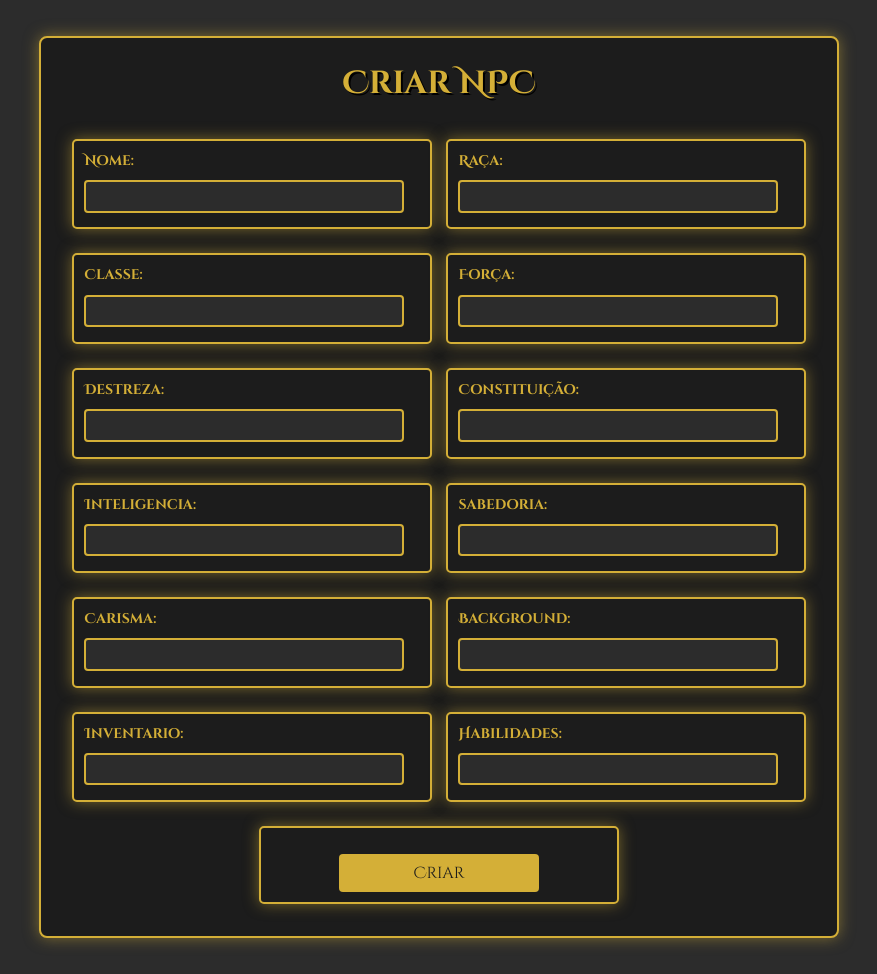
After one commit to lajotavermelha/sysrpg, a Flask app: a page that uses templates/npc.html in a window 1280 px wide. The commit adds this page. Shown: the whole page, without its empty margins (201-1078 px from the left). Run offline with Flask 3, Linux system fonts and the light colour scheme.

Commit message:
criação de  itens

```diff
--- a/main.py
+++ b/main.py
@@ -14,6 +14,7 @@ login_manager.login_view = 'login'
 
 @login_manager.user_loader
 def load_user(user_id):
+    """Load a user by their user_id."""
     return User.query.get(int(user_id))
 
 if __name__ == '__main__':
--- a/routes.py
+++ b/routes.py
@@ -3,6 +3,10 @@ from main import app, db
 from models import *
 from werkzeug.security import check_password_hash, generate_password_hash
 from flask_login import login_user, login_required, logout_user, current_user
+
+@app.route('/')
+def barra():
+    return redirect(url_for('login'))
 
 @app.route('/index')
 @login_required
@@ -15,6 +19,17 @@ def registerPage():
 @app.route('/criarpersonagem')
 def criarpersonagemPage():
     return render_template('criarpersonagem.html')
+
+@app.route('/criarsessão')
+def criarsessãoPage():
+    return render_template('criarsessão.html')
+@app.route('/criarsessão/npc')
+def criarnpcPage():
+    return render_template('npc.html')
+
+@app.route('/criarsessão/Item')
+def criarItemPage():
+    return render_template('item.html')
 
 @app.route('/login', methods=['GET', 'POST'])
 def login():
@@ -29,16 +44,46 @@ def login():
             flash('Ususario ou senha invalidos')
     return render_template('login.html')
 
+    return jsonify({'message': 'user created'}), 201
 @app.route('/api/register', methods=['POST'])
 def register():
     username = request.form['username']
     password_hash = generate_password_hash(request.form['password'])
     email = request.form['email']
+    existing_user = User.query.filter_by(username=username).first()
+    if existing_user:
+        flash('Ususario ja existe')
+        return redirect(url_for('login'))
+    existing_email = User.query.filter_by(email=email).first()
+    if existing_email:
+        flash('Email ja em uso')
+        return redirect(url_for('login'))
     novo_user = User(username=username, password_hash=password_hash, email=email)
     db.session.add(novo_user)
     db.session.commit()
-    return redirect(url_for('login')), 201
-    return jsonify({'message': 'usuario criado'}), 201
+    return redirect(url_for('login'))
+
+@app.route('/api/characters', methods=['POST'])
+def create_character():
+    """Create a new character."""
+    data = request.get_json()
+    character = Character(
+        name=data['name'],
+        race=data['race'],
+        classe=data['classe'],
+        strength=data['strength'],
+        dexterity=data['dexterity'],
+        constitution=data['constitution'],
+        intelligence=data['intelligence'],
+        wisdom=data['wisdom'],
+        charisma=data['charisma'],
+        background=data['background'],
+        inventory=data['inventory'],
+        abilities=data['abilities']
+    )
+    db.session.add(character)
+    db.session.commit()
+    return jsonify({'message': 'Character created'}), 201
 
 @app.route('/api/criarpersonagem', methods=['POST', 'GET'])
 def criarpersonagem():
@@ -71,3 +116,20 @@ def criarpersonagem():
         db.session.add(novo_personagem)
         db.session.commit()
         return jsonify({'message': 'personagem criado'}), 201
+
+#TODO conserta esta porra
+@app.route('/api/item', methods=['POST', 'GET'])
+def item():
+    if request.method == 'POST':
+        name = request.form.get('name')
+        descrição = request.form.get('descrição')
+        item_type = request.form.get('item-type')
+        attributes = request.form.get('atributos')
+        print(item_type)
+        novo_item = Item(name=name, description=descrição, item_type=item_type, attributes=attributes)
+        db.session.add(novo_item)
+        db.session.commit()
+        return jsonify({'message': 'item criado'}), 201
+    elif request.method =='GET':
+        items = Item.query.all()
+        return jsonify([{'name': i.name, 'description': i.description, 'item_type': i.item_type, 'attributes': i.attributes} for i in items])
--- a/static/css/styles.css
+++ b/static/css/styles.css
@@ -1,7 +1,7 @@
 /* Reset básico */
 @import url('https://fonts.googleapis.com/css2?family=Cinzel+Decorative:wght@400;700&display=swap');
 
-body, h1, h2, h3, h4, h5, h6, p, form, input, button, div, main, a {
+body, h1, h2, h3, h4, h5, h6, p, form, input, button, div, main {
     margin: 0;
     padding: 0;
     box-sizing: border-box;
@@ -83,8 +83,18 @@ button:hover {
     color: #1c1c1c;
 }
 
+.button-link {
+    display: flex;
+    align-items: center;
+    justify-content: center;
+
+}
+
 /* Links */
 a {
+    display: flex;
+    align-items: center;
+    justify-content: center;
     color: #d4af37;
     text-decoration: none;
     display: inline-block;
--- a/templates/index.html
+++ b/templates/index.html
@@ -16,7 +16,7 @@
     </div>
     <div>
         <H1>Criar uma sessão</H1>
-        <a href=""><button type="button">Criar</button></a>
+        <a href="/criarsessão"><button type="button">Criar</button></a>
     </div>
 </body>
 </html>
--- /dev/null
+++ b/templates/npc.html
@@ -0,0 +1,67 @@
+<!DOCTYPE html>
+<html lang="en">
+<head>
+    <meta charset="UTF-8">
+    <meta name="viewport" content="width=device-width, initial-scale=1.0">
+    <title>criar NPC</title>
+    <link rel="stylesheet" href="{{ url_for('static', filename='css/styles.css') }}">
+</head>
+<body>
+    <main>
+        <h1>Criar NPC</h1>
+        <form action="/api/criarpersonagem" method="post">
+            <div>
+                <label for="name">Nome:</label>
+                <input type="text" name="name" id="name-personagem">
+            </div>
+            <div>
+                <label for="race">Raça:</label>
+                <input type="text" name="race" id="race-personagem">
+            </div>
+            <div>
+                <label for="classe">Classe:</label>
+                <input type="text" name="classe" id="classe-personagem">
+            </div>
+            <div>
+                <label for="força">Força:</label>
+                <input type="text" name="força" id="força-personagem">
+            </div>
+            <div>
+                <label for="destreza">Destreza:</label>
+                <input type="text" name="destreza" id="destreza-personagem">
+            </div>
+            <div>
+                <label for="constituição">Constituição:</label>
+                <input type="text" name="constituição" id="constituição-personagem">
+            </div>
+            <div>
+                <label for="inteligencia">Inteligencia:</label>
+                <input type="text" name="inteligencia" id="inteligencia-personagem">
+            </div>
+            <div>
+                <label for="sabedoria">sabedoria:</label>
+                <input type="text" name="sabedoria" id="sabedoria-personagem">
+            </div>
+            <div>
+                <label for="carisma">Carisma:</label>
+                <input type="text" name="carisma" id="carisma-personagem">
+            </div>
+            <div>
+                <label for="background">Background:</label>
+                <input type="text" name="background" id="background-personagem">
+            </div>
+            <div>
+                <label for="inventario">Inventario:</label>
+                <input type="text" name="inventario" id="inventario-personagem">
+            </div>
+            <div>
+                <label for="habilidade">Habilidades:</label>
+                <input type="text" name="habilidade" id="habilidade-personagem">
+            </div>
+            <div>
+                <button type="submit">Criar</button>
+            </div>
+        </form>
+    </main>
+</body>
+</html>
--- a/templates/register.html
+++ b/templates/register.html
@@ -22,8 +22,8 @@
             <label for="email">Email:</label>
             <input type="email" id="email" name="email" required>
         </div>
-        <div>
-            <button type="submit">Registrar</button>
+        <div class="button-link">
+            <a href="/login" ><button type="submit">Registrar</button></a>
         </div>
     </form>
     </main>
```
Also changed, not shown: models.py (+19 -0 lines), templates/criarsessão.html (added, +24 -0 lines), templates/item.html (added, +35 -0 lines), instance/sysrpg.db (deleted).
